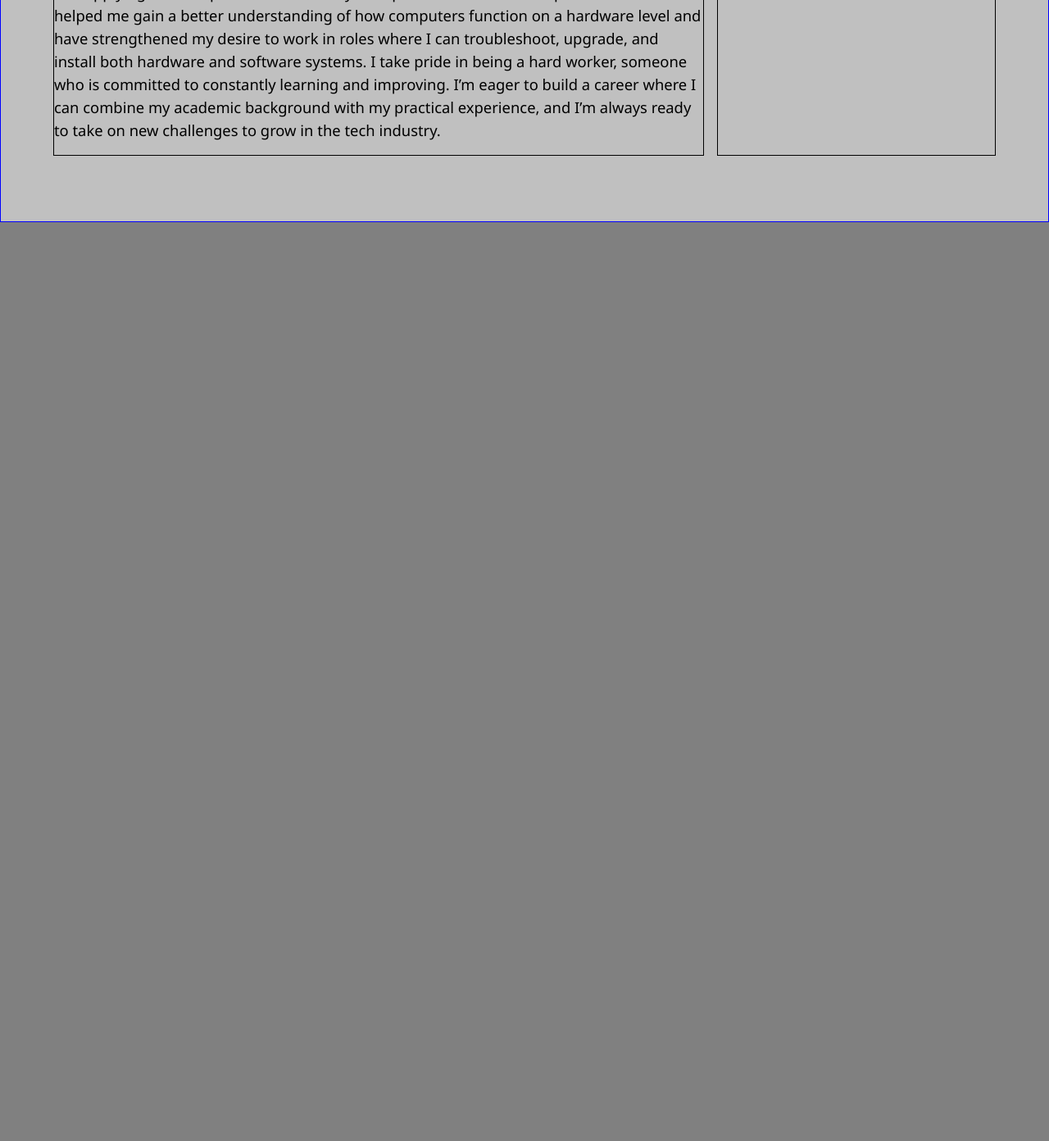
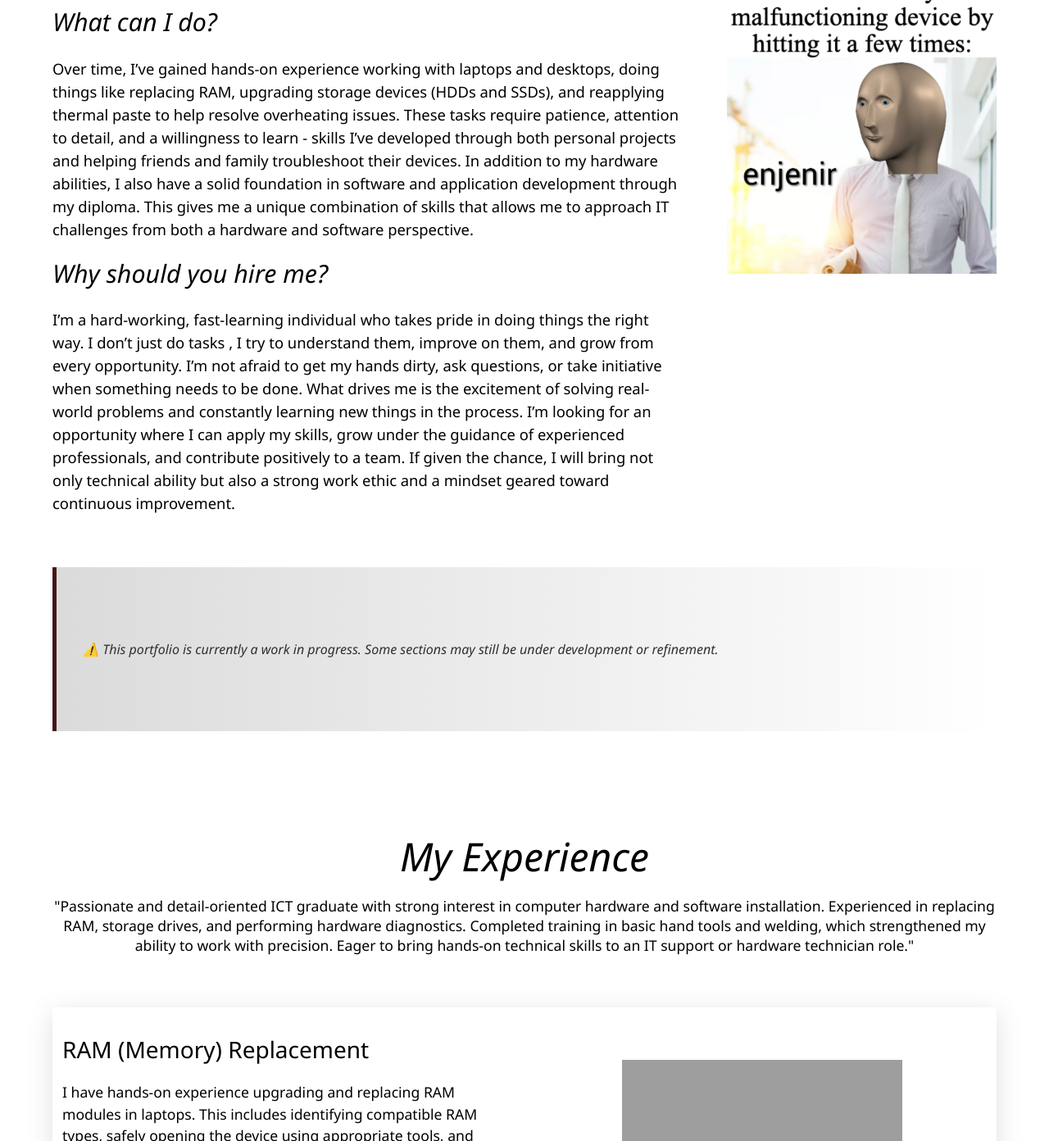
Before and after one commit to loblachi/MyCV-website, a website: page hardwareCV.html in a window 1280 px wide. Shown: the part 515-1907 px from the top of the page at 82% size. Before the commit the page ends 800 px from the top, so only its background shows below. Drawn offline with Linux system fonts and the light colour scheme; grey boxes are pictures that could not be loaded.

Commit message:
next update

```diff
--- a/css-files/hardwareCV.css
+++ b/css-files/hardwareCV.css
@@ -14,11 +14,10 @@
     --container1200: 1200px;
     --container100:100%;
 }
-body{
-    background-color: grey;
-}
+
 .nav-bg{
     background-color: rgb(255, 255, 255);
+    box-shadow: rgba(100, 100, 111, 0.2) 0px 7px 29px 0px;
 }
 .container{
     margin: 0 auto;
@@ -64,19 +63,16 @@ ul li{
 
 /******************* section 1 *******************/
 .section-1-bg{
-    background-color: silver;
     padding: var(--padding-desktop);
-    border: 1px solid blue;
 }
 .section-1-flex{
     display: flex;
     flex-direction: row;
-    gap: 0rem 1rem;
+    gap: 0rem 3.5rem;
 }
 .left-para-div{
     width: 70%;
     font-size: 1.25rem;
-    border: 1px solid black;
     line-height: 1.5rem;
 }
 .left-para-div h4 i{
@@ -99,9 +95,82 @@ ul li{
     margin-bottom: 1rem;
 }
 .right-image-div{
-    border: 1px solid black;
     width: 30%;
     display: flex;
     justify-content: center;
     align-items: center;
+    background-color: white;
 }
+.right-image-div img{
+    object-fit: contain;
+    width: 100%;
+    height: 100%;
+}
+
+.side-bar-msg{
+    margin-top: 3rem;
+    height: 12.5rem;
+    border-left: 5px solid rgb(71, 24, 24);
+    background: linear-gradient(to right, rgb(219, 219, 219),  white);
+    display: flex;
+    align-items: center;
+    padding-left: 2rem;
+}
+.info-text-side-bar{
+    color: rgb(48, 48, 48);
+    font-style: italic;
+}
+/******************** section 2 begins *************/
+.section-2-bg{
+    padding: 2.5rem 0rem;
+}
+.section-2-flex{
+    display: flex;
+    flex-direction: column;
+}
+.section-2-info h4{
+    text-align: center;
+    font-size: 3rem;
+    font-weight: 400;
+    font-style: italic;
+}
+.section-2-info p{
+    text-align: center;
+    font-size: 1.1rem;
+    line-height: 1.5rem;
+    margin: 1rem 0rem 4rem 0rem;
+    font-weight: 300;
+}
+.flex-info-div{
+    padding: 2rem .75rem;
+    box-shadow: rgba(100, 100, 111, 0.2) 0px 7px 29px 0px;
+    display: flex;
+    flex-direction: row;
+    margin-bottom: 2rem;
+    gap: 2rem;
+}
+.left-info-div{
+    width: 50%;
+}
+.left-info-div h4{
+    font-size: 1.75rem;
+    font-weight: 350;
+    margin-bottom: 1.25rem;
+}
+.left-info-div p{
+    font-size: 1.1rem;
+    font-weight: 300;
+    line-height: 1.5;
+}
+.right-info-div{
+    display: flex;
+    justify-content: center;
+    align-items: center;
+    width: 50%;
+    max-height: 20rem;
+}
+.right-info-div img{
+    width: 80%;
+    height: 80%;
+    object-fit: contain;
+}
--- /dev/null
+++ b/hardware.js
@@ -0,0 +1,47 @@
+let hardwareData = [
+    {
+        heading: "RAM (Memory) Replacement",
+        body: "I have hands-on experience upgrading and replacing RAM modules in laptops. This includes identifying compatible RAM types, safely opening the device using appropriate tools, and ensuring static precautions like using an anti-static wrist strap. I’ve helped improve system performance by increasing memory capacity, and I understand how RAM affects multitasking and overall speed. I've also troubleshooted boot issues caused by faulty or improperly seated RAM sticks.",
+        image: "https://www.laptopinventory.com/uploads/parts/original/3337_Asus_F_Series_RAM-Memory_1.JPG"
+    },
+    {
+        heading:"SSD (Solid State Drive) Installation",
+        body: "I have installed and upgraded SSDs in laptops to replace older HDDs, significantly improving boot times and system responsiveness. This involves cloning existing drives or performing clean installations of operating systems such as Windows. I’m familiar with SATA and NVMe interfaces and understand how to handle drive mounting, BIOS boot order configuration, and data backup procedures. My SSD work has directly contributed to better storage speed and reliability.",
+        image:"https://www.guru3d.com/data/publish/192/b8583db698d5a0c4beb67ca80afb69af0a993d/file-2fd3d57e43d80a5df9.jpg"
+    },
+    {
+        heading:"Laptop Fan Cleaning & Maintenance",
+        body:"I’ve opened laptops to clean internal cooling fans and vents, helping to resolve overheating issues and noisy fan operation. This requires careful disassembly, the use of soft brushes or compressed air, and reapplication of thermal paste if necessary. I understand how dust buildup affects thermal performance and can recognize symptoms of fan failure. Regular cleaning and maintenance have improved the stability and lifespan of the laptops I've worked on.",
+        image:"https://tse4.mm.bing.net/th/id/OIP._bXjFHTEm0JW0AHeOs08TQHaHa?r=0&rs=1&pid=ImgDetMain&o=7&rm=3"
+    },
+    {
+        heading:"Thermal Paste Maintenance Improves Performance",
+        body:"Replacing thermal paste in laptops is a valuable freelance service that helps resolve common issues like overheating and performance throttling. Over time, factory-applied thermal paste can dry out and lose its ability to conduct heat effectively. Reapplying high-quality thermal paste restores proper heat transfer between the CPU, GPU, and heatsink, leading to lower operating temperatures and improved system stability. This maintenance step is especially important for extending the lifespan of laptops and ensuring they continue to perform well under heavy use.",
+        image:"https://cdn.shopify.com/s/files/1/0068/8943/9320/products/tr7.png?v=1661308234"
+    }
+]
+
+
+let sect2_elem = document.querySelector(".section-2-inner-flex");
+
+function displayContent() {
+    let combinedHtml = "";
+
+    hardwareData.forEach( (objData) => {
+        let singleHtml = `
+        <div class="flex-info-div">
+                <div class="left-info-div">
+                    <h4>${objData.heading}</h4>
+                    <p>${objData.body}</p>
+                </div>
+                <div class="right-info-div">
+                        <img src="${objData.image}" class="ram-img" alt="ram">
+                </div>
+        </div>
+        `
+        combinedHtml += singleHtml;
+    })
+    sect2_elem.innerHTML = combinedHtml;
+}
+
+displayContent();
--- a/hardwareCV.html
+++ b/hardwareCV.html
@@ -42,14 +42,37 @@
                 <div class="left-para-div">
                      <h4><i>Hi, my name is Trevlin Naicker...</i></h4>
                      <h3><i>But, who am I ?</i></h3>
-                     <p>I am a passionate and motivated individual with a strong interest in both hardware and software, particularly when it comes to building, maintaining, and improving computer systems. I recently graduated from Durban University of Technology with a Diploma in ICT in Applications Development, and while my studies focused heavily on software and coding, I’ve also developed a deep interest in the physical side of technology. </p>
-                     <p>Over time, I’ve worked hands-on with laptops—replacing RAM, upgrading storage devices, and applying thermal paste to maintain system performance. These experiences have helped me gain a better understanding of how computers function on a hardware level and have strengthened my desire to work in roles where I can troubleshoot, upgrade, and install both hardware and software systems. I take pride in being a hard worker, someone who is committed to constantly learning and improving. I’m eager to build a career where I can combine my academic background with my practical experience, and I’m always ready to take on new challenges to grow in the tech industry.</p>
+                     <p>I am a passionate and motivated individual with a deep interest in both hardware and software technology. I recently graduated from Durban University of Technology with a Diploma in ICT in Applications Development. While my formal education focused mainly on software development, my curiosity and drive to understand technology as a whole led me to explore and work with hardware as well. Ive always enjoyed taking things apart, understanding how they work, and improving them and that mindset has played a big part in shaping the kind of technician and problem-solver I aspire to be.</p>
+                     <h3><i>What can I do?</i></h3>
+                     <p>Over time, I’ve gained hands-on experience working with laptops and desktops, doing things like replacing RAM, upgrading storage devices (HDDs and SSDs), and reapplying thermal paste to help resolve overheating issues. These tasks require patience, attention to detail, and a willingness to learn - skills I’ve developed through both personal projects and helping friends and family troubleshoot their devices. In addition to my hardware abilities, I also have a solid foundation in software and application development through my diploma. This gives me a unique combination of skills that allows me to approach IT challenges from both a hardware and software perspective.</p>
+                     <h3><i>Why should you hire me?</i></h3>
+                     <p>I’m a hard-working, fast-learning individual who takes pride in doing things the right way. I don’t just do tasks , I try to understand them, improve on them, and grow from every opportunity. I’m not afraid to get my hands dirty, ask questions, or take initiative when something needs to be done. What drives me is the excitement of solving real-world problems and constantly learning new things in the process. I’m looking for an opportunity where I can apply my skills, grow under the guidance of experienced professionals, and contribute positively to a team. If given the chance, I will bring not only technical ability but also a strong work ethic and a mindset geared toward continuous improvement.</p>
                 </div>
                 <div class="right-image-div">
-                     <img class="profile-img" src="">
+                     <img class="profile-img" src="./images/meme.jpg">
+                </div>
+            </div>
+            <div class="side-bar-msg">
+                 <div class="info-text-side-bar">
+                    ⚠️ This portfolio is currently a work in progress. Some sections may still be under development or refinement.
+                 </div>
+            </div>
+        </div>
+    </div>
+
+    <div class="section-2-bg">
+        <div class="container">
+            <div class="section-2-flex">
+                <div class="section-2-info">
+                    <h4>My Experience</h4>
+                    <p>"Passionate and detail-oriented ICT graduate with strong interest in computer hardware and software installation. Experienced in replacing RAM, storage drives, and performing hardware diagnostics. Completed training in basic hand tools and welding, which strengthened my ability to work with precision. Eager to bring hands-on technical skills to an IT support or hardware technician role."</p>
+                </div>
+                <div class="section-2-inner-flex">
+               <!-- Generated by javascript -->
                 </div>
             </div>
         </div>
     </div>
+    <script src="./hardware.js" type="module"></script>
 </body>
 </html>
```
